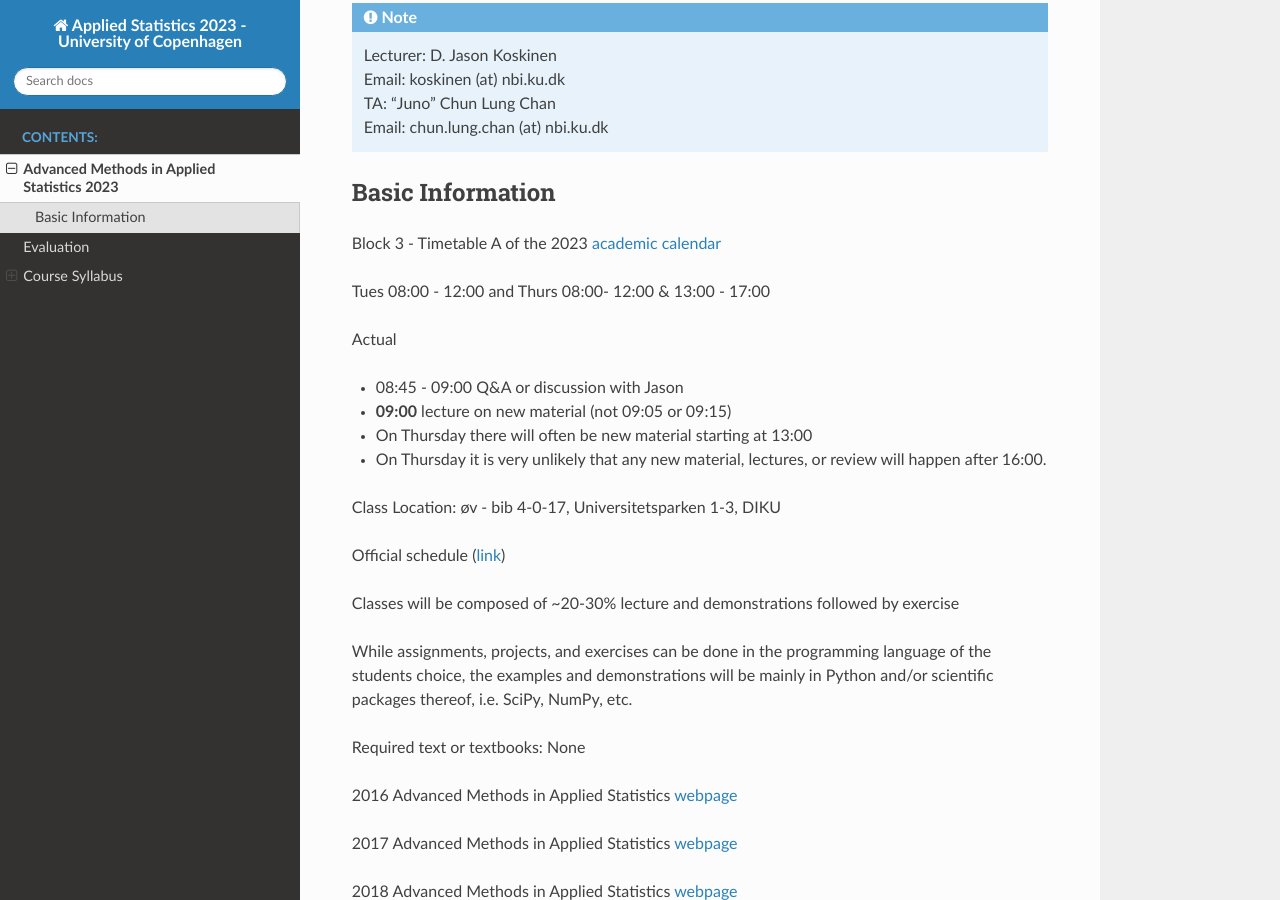
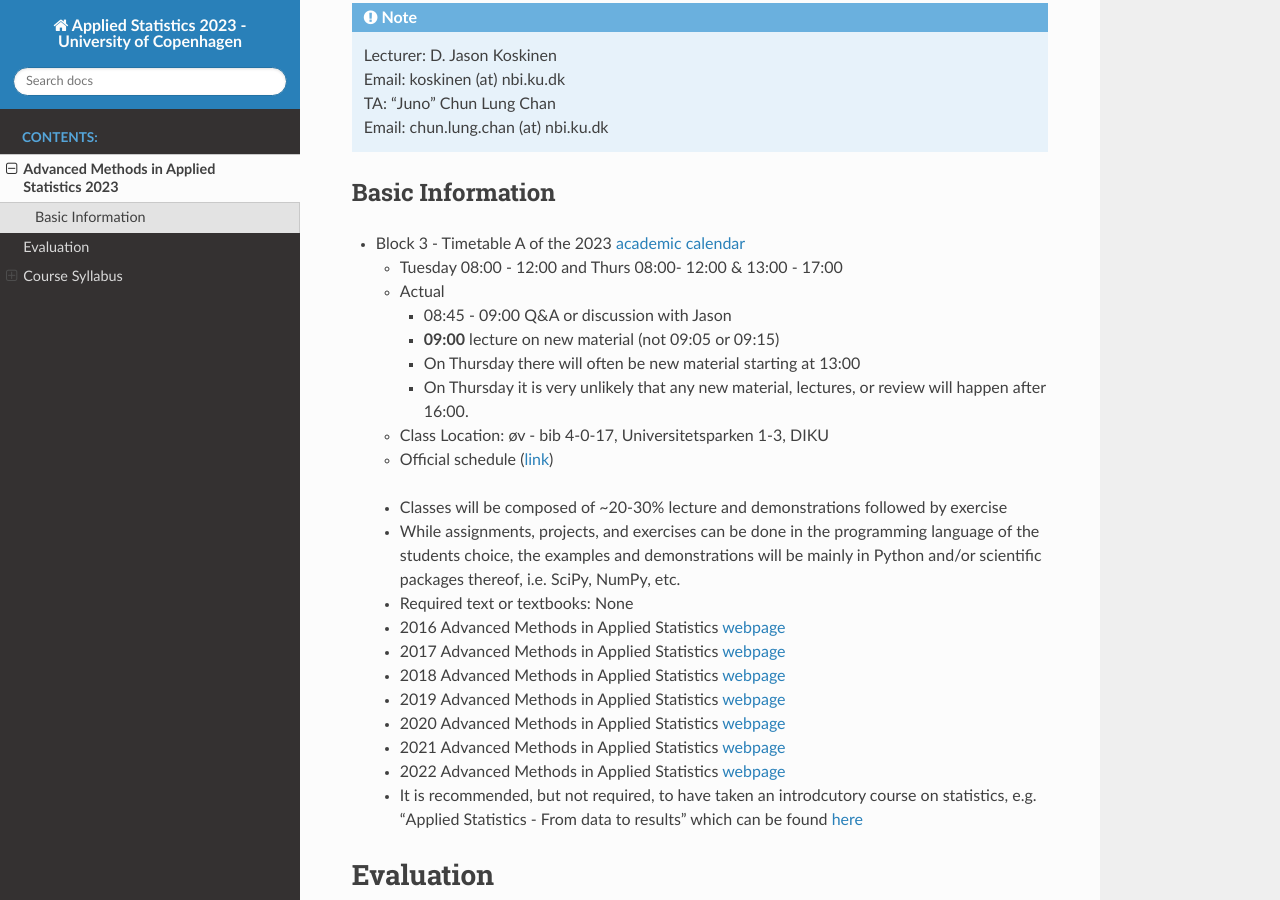
Before and after one commit to jakob1379/AMAS, a Sphinx documentation site: the page built from source/introduction.rst, in a window 1280 px wide and 900 px high, scrolled down 342 px. Built offline with Sphinx 7.4.7 and the Read the Docs theme 2.0.0, drawn with Linux system fonts in a browser that asks for light colours.

Commit message:
updated docs and makefile

```diff
--- a/source/introduction.rst
+++ b/source/introduction.rst
@@ -12,61 +12,30 @@ Advanced Methods in Applied Statistics 2023
 Basic Information
 -----------------
 
-Block 3 - Timetable A of the 2023 `academic
-calendar <http://www.science.ku.dk/english/student-life/studying-at-the-faculty/academic-calendar/>`__
+* Block 3 - Timetable A of the 2023 `academic calendar <http://www.science.ku.dk/english/student-life/studying-at-the-faculty/academic-calendar/>`__
 
-Tues 08:00 - 12:00 and Thurs 08:00- 12:00 & 13:00 - 17:00
+  * Tuesday 08:00 - 12:00 and Thurs 08:00- 12:00 & 13:00 - 17:00
+  * Actual
 
-Actual
+    * 08:45 - 09:00 Q&A or discussion with Jason
+    * **09:00** lecture on new material (not 09:05 or 09:15)
+    * On Thursday there will often be new material starting at 13:00
+    * On Thursday it is very unlikely that any new material, lectures, or review will happen after 16:00.
 
--  08:45 - 09:00 Q&A or discussion with Jason
--  **09:00** lecture on new material (not 09:05 or 09:15)
--  On Thursday there will often be new material starting at 13:00
--  On Thursday it is very unlikely that any new material, lectures, or
-   review will happen after 16:00.
+  * Class Location: øv - bib 4-0-17, Universitetsparken 1-3, DIKU
+  * Official schedule (`link <https://skema.ku.dk/tt/tt.asp?SDB=KU2223&language=DK&folder=Reporting&style=individual&type=module&idtype=id&id=114333&weeks=28-38&days=1-5&periods=1-68&width=0&height=0&template=SWSCUST2+module+individual>`__)
 
-Class Location: øv - bib 4-0-17, Universitetsparken 1-3, DIKU
-
-Official schedule
-(`link <https://skema.ku.dk/tt/tt.asp?SDB=KU2223&language=DK&folder=Reporting&style=individual&type=module&idtype=id&id=114333&weeks=28-38&days=1-5&periods=1-68&width=0&height=0&template=SWSCUST2+module+individual>`__)
-
-Classes will be composed of ~20-30% lecture and demonstrations followed
-by exercise
-
-While assignments, projects, and exercises can be done in the
-programming language of the students choice, the examples and
-demonstrations will be mainly in Python and/or scientific packages
-thereof, i.e. SciPy, NumPy, etc.
-
-Required text or textbooks: None
-
-2016 Advanced Methods in Applied Statistics
-`webpage <http://www.nbi.dk/%7Ekoskinen/Teaching/AdvancedMethodsInAppliedStatistics2016/AdvancedMethodsAppliedStatistics2016.html>`__
-
-2017 Advanced Methods in Applied Statistics
-`webpage <http://www.nbi.dk/%7Ekoskinen/Teaching/AdvancedMethodsInAppliedStatistics2017/AdvancedMethodsAppliedStatistics2017.html>`__
-
-2018 Advanced Methods in Applied Statistics
-`webpage <http://www.nbi.dk/%7Ekoskinen/Teaching/AdvancedMethodsInAppliedStatistics2018/AdvancedMethodsAppliedStatistics2018.html>`__
-
-2019 Advanced Methods in Applied Statistics
-`webpage <http://www.nbi.dk/%7Ekoskinen/Teaching/AdvancedMethodsInAppliedStatistics2019/AdvancedMethodsAppliedStatistics2019.html>`__
-
-2020 Advanced Methods in Applied Statistics
-`webpage <http://www.nbi.dk/%7Ekoskinen/Teaching/AdvancedMethodsInAppliedStatistics2020/AdvancedMethodsAppliedStatistics2020.html>`__
-
-2021 Advanced Methods in Applied Statistics
-`webpage <http://www.nbi.dk/%7Ekoskinen/Teaching/AdvancedMethodsInAppliedStatistics2021/AMAS.html>`__
-
-2022 Advanced Methods in Applied Statistics
-`webpage <http://www.nbi.dk/%7Ekoskinen/Teaching/AdvancedMethodsInAppliedStatistics2022/AMAS.html>`__
-
-It is recommended, but not required, to have taken an introdcutory
-course on statistics, e.g. "Applied Statistics - From data to results"
-which can be found
-`here <http://www.nbi.dk/%7Epetersen/Teaching/AppliedStatistics2022.html>`__
-
---------------
+ * Classes will be composed of ~20-30% lecture and demonstrations followed by exercise
+ * While assignments, projects, and exercises can be done in the programming language of the students choice, the examples and demonstrations will be mainly in Python and/or scientific packages thereof, i.e. SciPy, NumPy, etc.
+ * Required text or textbooks: None
+ * 2016 Advanced Methods in Applied Statistics `webpage <http://www.nbi.dk/%7Ekoskinen/Teaching/AdvancedMethodsInAppliedStatistics2016/AdvancedMethodsAppliedStatistics2016.html>`__
+ * 2017 Advanced Methods in Applied Statistics `webpage <http://www.nbi.dk/%7Ekoskinen/Teaching/AdvancedMethodsInAppliedStatistics2017/AdvancedMethodsAppliedStatistics2017.html>`__
+ * 2018 Advanced Methods in Applied Statistics `webpage <http://www.nbi.dk/%7Ekoskinen/Teaching/AdvancedMethodsInAppliedStatistics2018/AdvancedMethodsAppliedStatistics2018.html>`__
+ * 2019 Advanced Methods in Applied Statistics `webpage <http://www.nbi.dk/%7Ekoskinen/Teaching/AdvancedMethodsInAppliedStatistics2019/AdvancedMethodsAppliedStatistics2019.html>`__
+ * 2020 Advanced Methods in Applied Statistics `webpage <http://www.nbi.dk/%7Ekoskinen/Teaching/AdvancedMethodsInAppliedStatistics2020/AdvancedMethodsAppliedStatistics2020.html>`__
+ * 2021 Advanced Methods in Applied Statistics `webpage <http://www.nbi.dk/%7Ekoskinen/Teaching/AdvancedMethodsInAppliedStatistics2021/AMAS.html>`__
+ * 2022 Advanced Methods in Applied Statistics `webpage <http://www.nbi.dk/%7Ekoskinen/Teaching/AdvancedMethodsInAppliedStatistics2022/AMAS.html>`__
+ * It is recommended, but not required, to have taken an introdcutory course on statistics, e.g. "Applied Statistics - From data to results" which can be found `here <http://www.nbi.dk/%7Epetersen/Teaching/AppliedStatistics2022.html>`__
 
 Evaluation
 ==========
```
Also changed, not shown: 1 other file.
